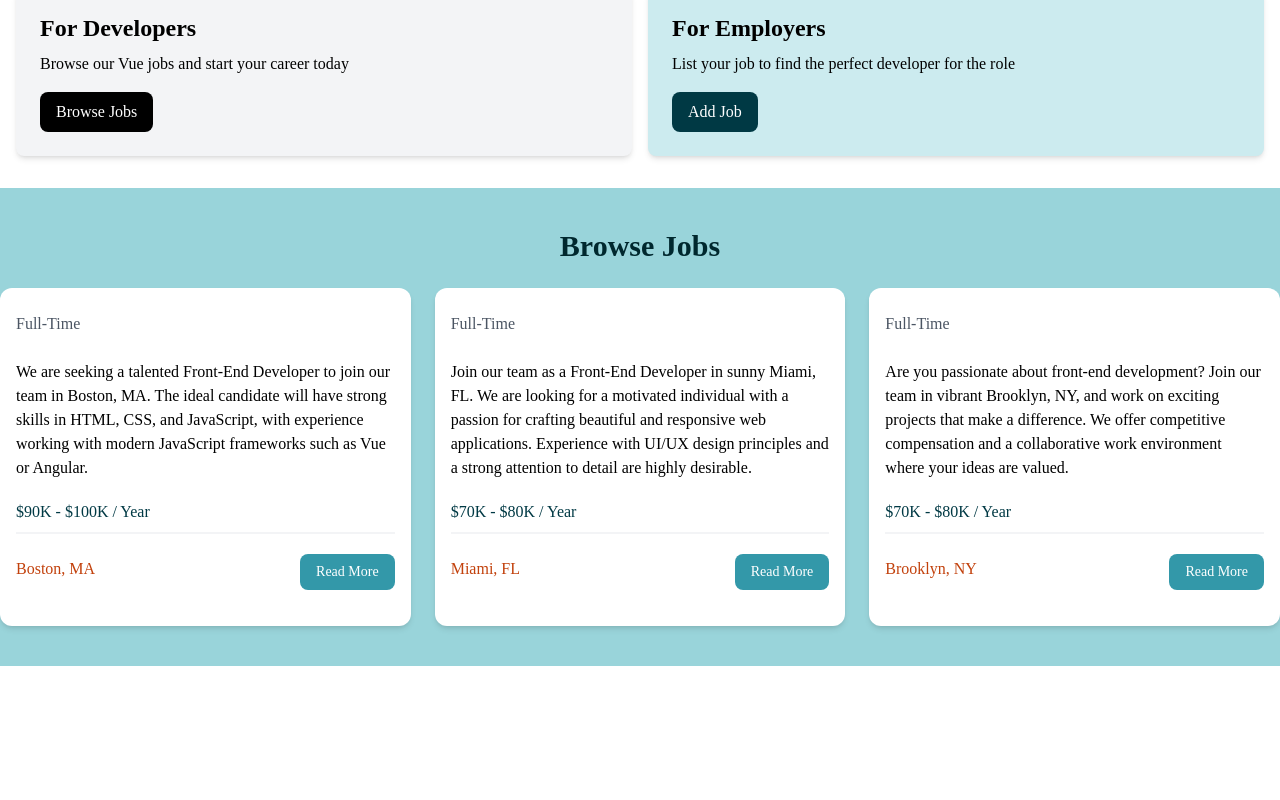
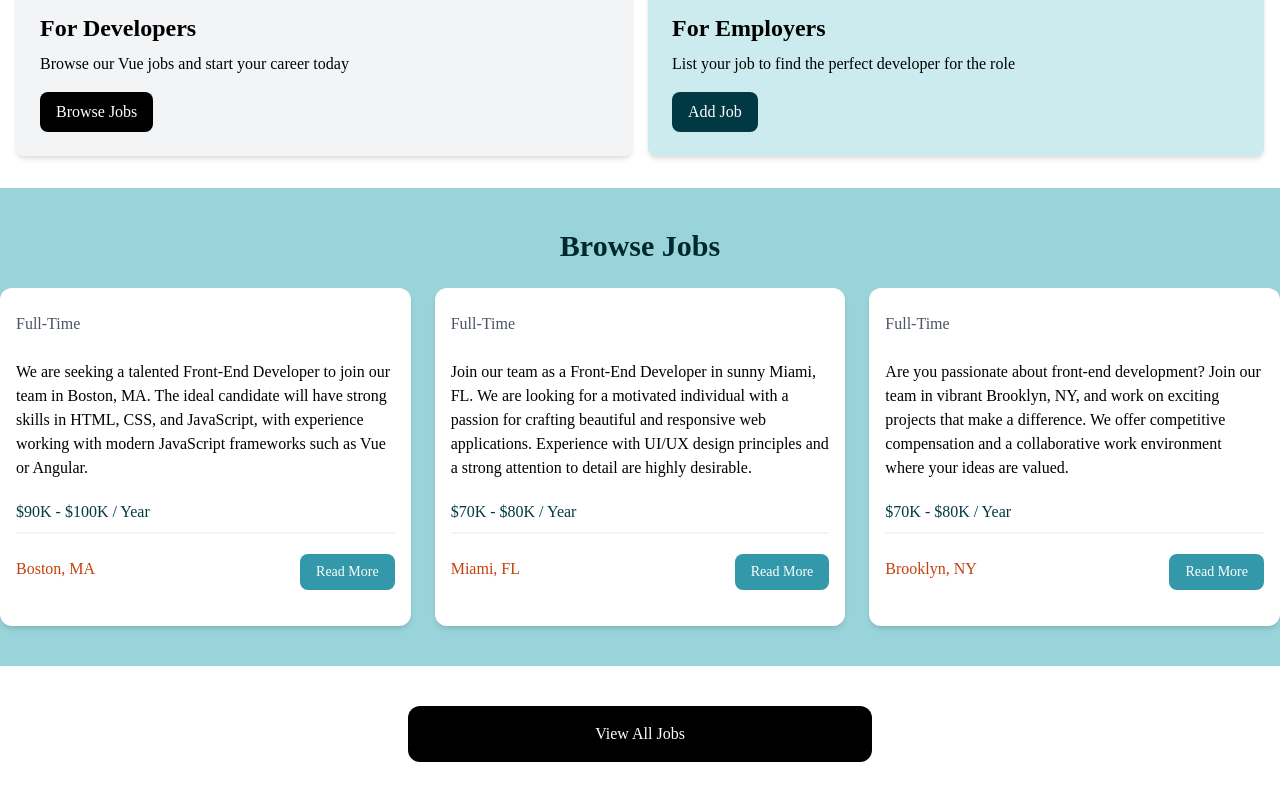
Before and after one commit to Lu-Smith/vue_api_jobs, a Vue app: page / in a window 1280 px wide. Shown: the part 421-1221 px from the top of the page. Before the commit the page ends 1087 px from the top, so only its background shows below. Built offline with nearby package versions, Linux system fonts and the light colour scheme.

Commit message:
Passed show-button prop from App.vue to JobsLitings.vue
Created a View All Jobs button

```diff
--- a/src/components/JobsListings.vue
+++ b/src/components/JobsListings.vue
@@ -11,6 +11,15 @@
       </div>
     </div>
   </section>
+  <section
+  v-if="showButton"
+  class="m-auto max-w-lg my-10 px-6">
+    <a
+      href="/jobs"
+      class="block bg-black text-white text-center py-4 px-6 rounded-xl hover:bg-gray-700"
+      >View All Jobs</a
+    >
+  </section>
 </template>
 
 <script setup lang="ts">
@@ -19,7 +28,11 @@
   import { ref } from 'vue';
 
   defineProps({
-    limit: Number
+    limit: Number,
+    showButton: {
+      type: Boolean,
+      default: false
+    }
   })
 
   const jobs = ref(jobData);
```
